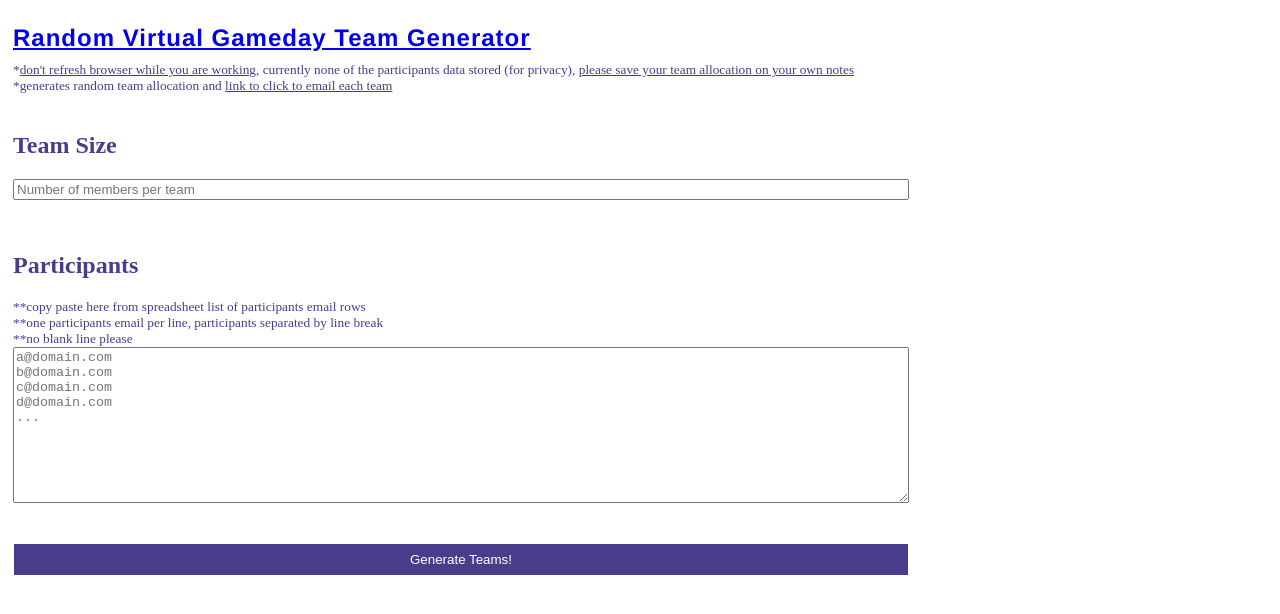
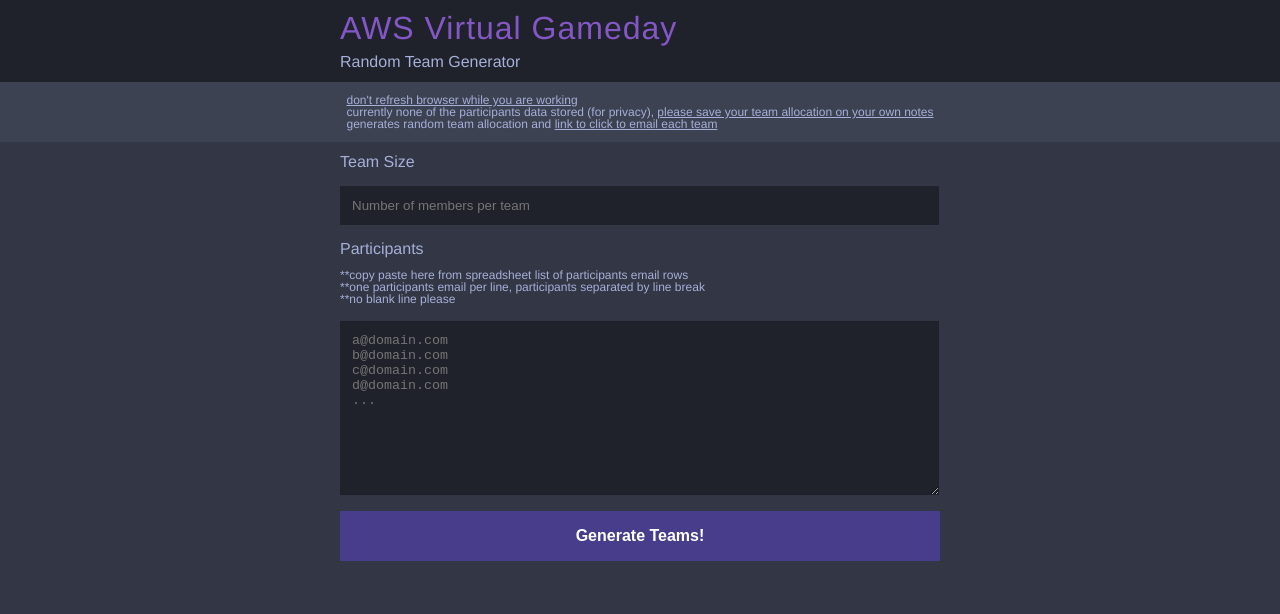
Before and after one commit to sigitp-git/aws-virt-gameday-randomteamgen, a plain HTML site: page index.html in a window 1280 px wide. Drawn offline with Linux system fonts and the light colour scheme.

Commit message:
css update

```diff
--- a/css/style.css
+++ b/css/style.css
@@ -1,39 +1,191 @@
+/* RESET CSS START */
+
+/* http://meyerweb.com/eric/tools/css/reset/
+   v2.0 | 20110126
+   License: none (public domain)
+*/
+
+html, body, div, span, applet, object, iframe,
+h1, h2, h3, h4, h5, h6, p, blockquote, pre,
+a, abbr, acronym, address, big, cite, code,
+del, dfn, em, img, ins, kbd, q, s, samp,
+small, strike, strong, sub, sup, tt, var,
+b, u, i, center,
+dl, dt, dd, ol, ul, li,
+fieldset, form, label, legend,
+table, caption, tbody, tfoot, thead, tr, th, td,
+article, aside, canvas, details, embed,
+figure, figcaption, footer, header, hgroup,
+menu, nav, output, ruby, section, summary,
+time, mark, audio, video {
+	margin: 0;
+	padding: 0;
+	border: 0;
+	font-size: 100%;
+	font: inherit;
+	vertical-align: baseline;
+}
+/* HTML5 display-role reset for older browsers */
+article, aside, details, figcaption, figure,
+footer, header, hgroup, menu, nav, section {
+	display: block;
+}
 body {
-	width: 100%;
-	height: 100%;
-	color: darkslateblue;
+	line-height: 1;
+}
+ol, ul {
+	list-style: none;
+}
+blockquote, q {
+	quotes: none;
+}
+blockquote:before, blockquote:after,
+q:before, q:after {
+	content: '';
+	content: none;
+}
+table {
+	border-collapse: collapse;
+	border-spacing: 0;
+}
+
+/* RESET CSS DONE */
+
+:root {
+	--off-black: #20222b;
+	--off-white: #a5afd7;
+	--dark-blue: #333745;
+	--blue: #3c4251;
+	--light-blue: #464b5e;
+	--purple: #8357c5;
+	--darkslateblue: darkslateblue;
+	--s-size: 1.2rem;
+	--m-size: 1.6rem;
+	--l-size: 3.2rem;
+	--xl-size: 4.8rem;
+	--desktop-breakpoint: 45rem;
+}
+
+html {
+    /* 1 rem = 10 px */
+    font-size: 62.5%;
+}
+
+body {
+	color: var(--off-white);
+	background: var(--dark-blue);
+	font-family: Helvetica, Arial, sans-serif;
+	/* word-break: break-all; */
+}
+
+.header {
+    background: var(--off-black);
+    margin: 0 0 0 0;
+	padding: var(--m-size 0);
+	padding: var(--s-size);
+}
+
+.header__title {
+    font-size: var(--l-size);
+	margin: 0;
+	color: var(--purple);
+	text-decoration: none;
+	text-align: left;
+}
+.header__title:hover {
+	color: var(--darkslateblue);
+}
+
+.header__subtitle {
+    color: var(--off-white);
+    font-size: var(--s-size);
+	font-weight: 500;
+	text-align: left;
+}
+
+.header__title-sub {
+    font-size: var(--m-size);
+	margin: 0;
+	color: var(--off-white);
+	text-decoration: none;
+	text-align: left;
+}
+
+.sub-header {
+    background: var(--blue);
+    margin: 0 0 0 0;
+	padding: var(--m-size 0);
+	display: flex;
+	flex-direction: column;
+	justify-content: space-evenly;
+	padding: var(--s-size);
+	text-align: center;
+}
+
+.title {
+    font-size: var(--m-size);
+	margin: var(--s-size) 0 var(--s-size) 0;
+	color: var(--off-white);
+	text-decoration: none;
+}
+
+.sub-title {
+    font-size: var(--s-size);
+	margin: 0;
+	color: var(--off-white);
+	text-decoration: none;
+}
+
+@media (min-width: var(--desktop-breakpoint)) {
+    .header {
+        margin-bottom: var(--xl-size);
+    }
 }
 
 h1 {
-	font-size: 24px;
-	font-family: 'Helvetica';
+	font-size: var(--l-size);
 	letter-spacing: 1px;
-    text-decoration: underline;
+    text-decoration: none;
     margin-bottom: 10px;
 }
 
 .team {
-    margin-top: 25px;
-    font-size: 14px;
-	font-family: 'Helvetica';
-	margin-bottom: 15px;
-    animation: fadein 4s;
+    margin-top: var(--l-size);
+    font-size: var(--m-size);
+	margin-bottom: var(--m-size);
+	animation: fadein 4s;
+	padding: 0 0 var(--m-size) 0;
+	border-bottom: .1rem solid var(--off-white);
+}
+
+.team a {
+    font-size: var(--m-size);
+	color: var(--purple);
+}
+
+.team a:hover {
+	color: var(--purple);
 }
 
 #app-container {
-	margin-left: 5px;
-	width: 70%;
-	height: 100%;
-	background-color: white;
 	display: flex;
 	flex-direction: column;
-	justify-content: left;
-	align-items: left;
+	justify-content: flex-start;
+	max-width: 60rem;
+    margin: 0 auto;
+    padding: 0;
 }
 
-form {
+.input {
+    background: var(--off-black);
+    border: none;
+	border-bottom: .3rem solid darken(var(--dark-blue), 10%);
 	display: flex;
-    flex-direction: column;
+	width: 57.5rem;
+    flex-grow: 1;
+    margin: var(--m-size) 0 var(--m-size) 0;
+    color: var(--off-white);
+    padding: var(--s-size);
 }
 
 textarea {
@@ -43,24 +195,32 @@ textarea {
 }
 
 .error-text {
-	color: maroon;
+	color: var(--purple);
+	font-size: var(--m-size);
 }
 
 button {
-	padding: 8px;
-	color: white;
-	background-color: darkslateblue;
-	border: 1px solid white;
+    background: var(--darkslateblue);
+    border: none;
+    border-bottom: .6rem solid darken(var(--purple), 10%);
+    color: white;
+    font-weight: bold;
+    font-size: var(--m-size);
+    padding: var(--m-size);
+    width: 100%;
 }
 
 button:hover {
-	background-color: darkslateblue;
-	color: white;
+	background-color: var(--off-white);
+
 	cursor: pointer;
+	border: none;
 }
 
-button:focus {
-	outline: none;
+button:active {
+	background-color: var(--darkslateblue);
+	cursor: pointer;
+	border: none;
 }
 
 @keyframes fadein {
--- a/index.html
+++ b/index.html
@@ -7,25 +7,37 @@
 </head>
 
 <body>
+	<div class="header">
+		<div id="app-container">
+			<h1><a class="header__title" href="/">AWS Virtual Gameday</a></h1>
+			<h2 class="header__title-sub">Random Team Generator</h2>
+		</div>
+	</div>
+	<div class="sub-header">
+		<div id="app-container">
+			<h2 class="header__subtitle"><u>don't refresh browser while you are working</u> </h2>
+			<h2 class="header__subtitle"> currently none of the
+				participants data stored
+				(for privacy), <u>please save your team allocation on your
+					own notes</u></h2>
+			<h2 class="header__subtitle">generates random team allocation and <u>link to click to email each team</u>
+			</h2>
+		</div>
+	</div>
 	<div id="app-container">
-		<h1><a href="/">Random Virtual Gameday Team Generator</a></h1>
-		<small>*<u>don't refresh browser while you are working</u>, currently none of the participants data stored (for privacy), <u>please save your team allocation on your
-			own notes</u></small>
-		<small>*generates random team allocation and <u>link to click to email each team</u></small>
-		<br />
 		<form id="team-settings">
 			<label>
-				<h2>Team Size</h2>
+				<h2 class="title">Team Size</h2>
 			</label>
-			<input placeholder="Number of members per team" />
+			<input class="input" placeholder="Number of members per team" />
 			<p id="size-error" class="error-text"></p>
 			<label>
-				<h2>Participants</h2>
+				<h2 class="title">Participants</h2>
 			</label>
-			<small>**copy paste here from spreadsheet list of participants email rows</small>
-			<small>**one participants email per line, participants separated by line break</small>
-			<small>**no blank line please</small>
-			<textarea cols="10" rows="10"
+			<p class="sub-title">**copy paste here from spreadsheet list of participants email rows</p>
+			<p class="sub-title">**one participants email per line, participants separated by line break</p>
+			<p class="sub-title">**no blank line please</p>
+			<textarea class="input" cols="10" rows="10"
 				placeholder="a@domain.com \nb@domain.com \nc@domain.com \nd@domain.com \n..."></textarea>
 			<p id="people-error" class="error-text"></p>
 			<button>Generate Teams!</button>
--- a/js/index.js
+++ b/js/index.js
@@ -69,9 +69,9 @@ function addTeamsHTML(teamsArray) {
     teamGroupHTML.innerHTML =
       "<p>Team #" +
       teamNumber +
-      ": <br/>" +
+      ": <br/> <br/>" +
       teamsArray[i] +
-      `</p><a href="mailto:${teamsArray[i]}?subject=Team ${i+1} Details">Email Members</a><hr>`
+      `</p><br/><a href="mailto:${teamsArray[i]}?subject=Team ${i+1} Details">Email Members</a>`
     teamContainerEl.appendChild(teamGroupHTML)
   }
 }
```
Also changed, not shown: 1 other file.
